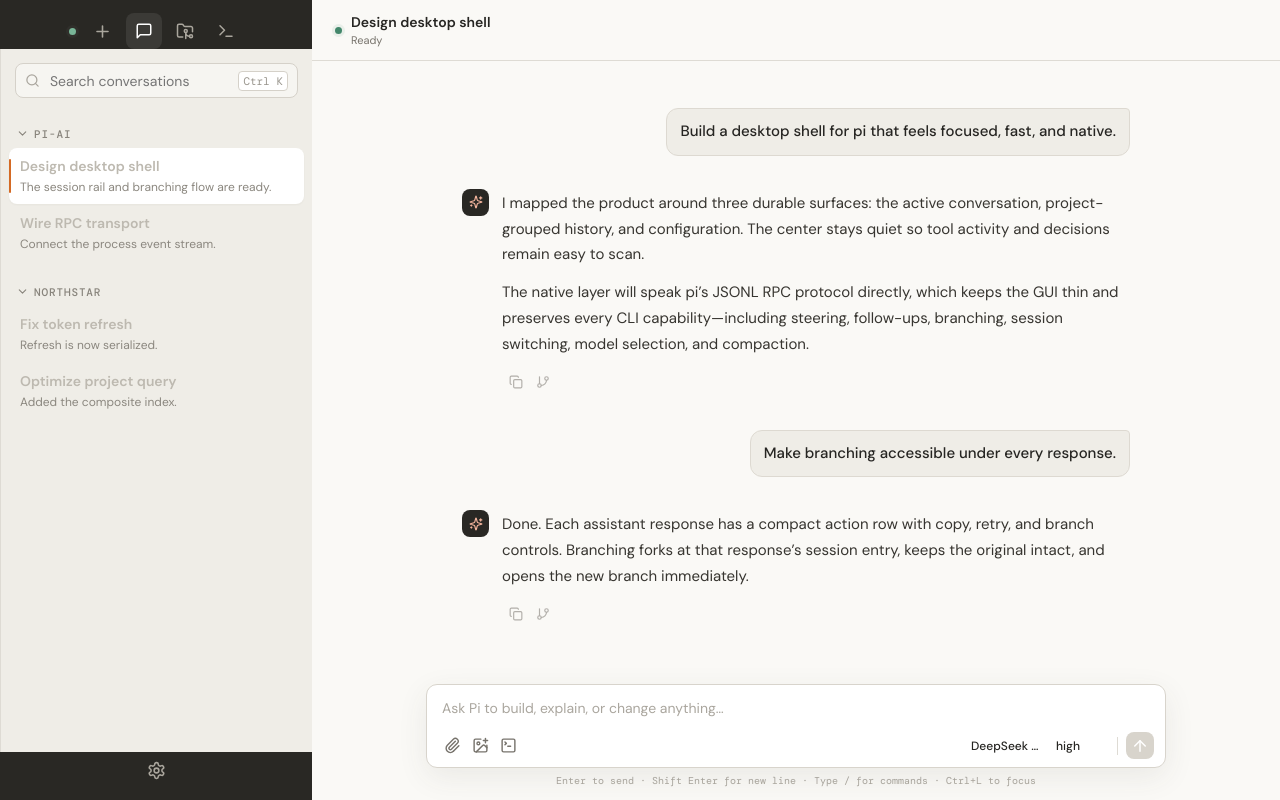
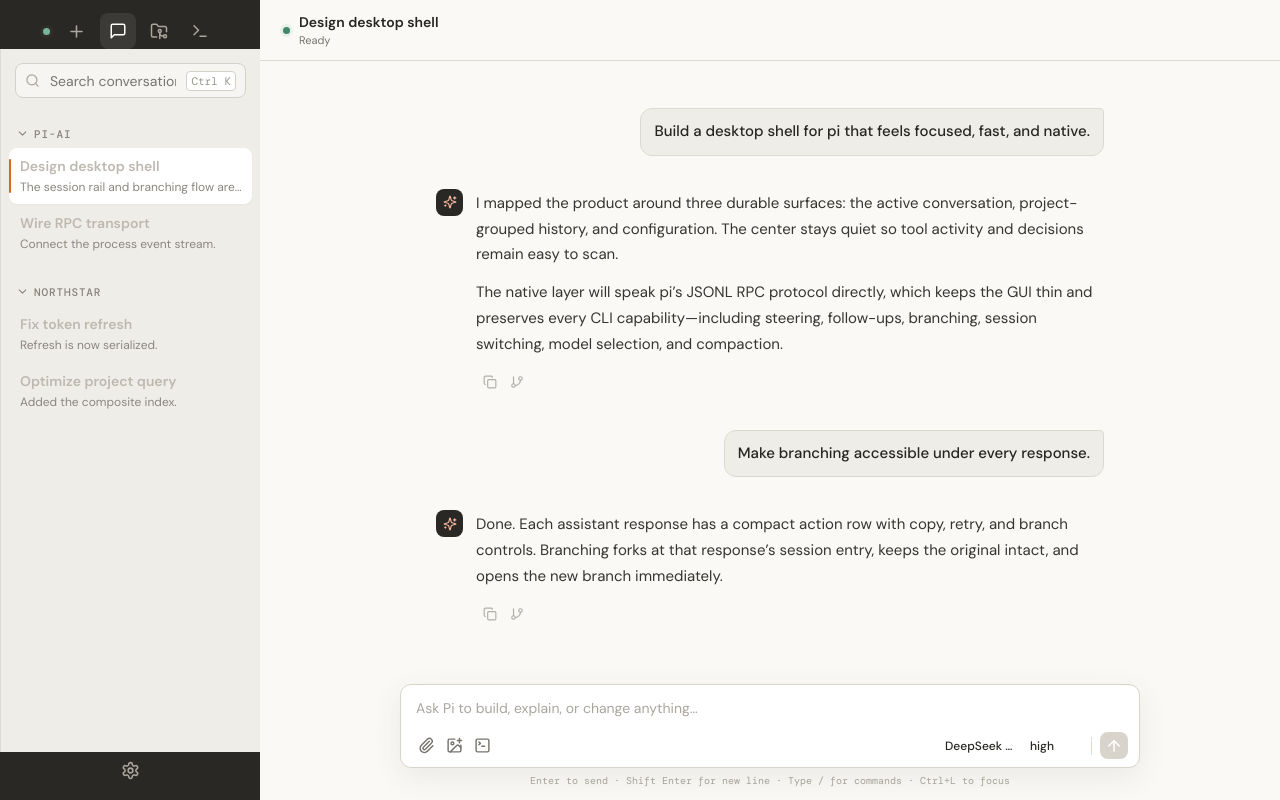
Before and after one commit to mattzq21/pi-op-out, a React (Vite) app: page / in a window 1280 px wide. Built offline with nearby package versions, Linux system fonts and the light colour scheme.

Commit message:
Committed all changes

```diff
--- a/src/styles.css
+++ b/src/styles.css
@@ -1,6 +1,6 @@
 @import url('https://fonts.googleapis.com/css2?family=DM+Mono:wght@400;500&family=DM+Sans:wght@400;500;600&family=Instrument+Serif:ital@0;1&display=swap');
 
-:root { font-family: "DM Sans", system-ui, sans-serif; color: #262522; background: #f3f1ec; font-synthesis: none; --ink: #262522; --muted: #77736c; --faint: #aaa69e; --line: #dedbd4; --paper: #faf9f6; --panel: #efede7; --accent: #d46a24; --accent-soft: #f8eadf; --green: #43876b; --rail-width: 312px; }
+:root { font-family: "DM Sans", system-ui, sans-serif; color: #262522; background: #f3f1ec; font-synthesis: none; --ink: #262522; --muted: #77736c; --faint: #aaa69e; --line: #dedbd4; --paper: #faf9f6; --panel: #efede7; --accent: #d46a24; --accent-soft: #f8eadf; --green: #43876b; --rail-width: 260px; }
 * { box-sizing: border-box; }
 body { margin: 0; min-width: 900px; min-height: 100vh; overflow: hidden; }
 button, input, textarea, select { font: inherit; color: inherit; }
@@ -166,4 +166,4 @@ kbd { font: 11px "DM Mono"; border: 1px solid #d5d1c9; background: white; paddin
 .app.dark .composer-bar .select-control:hover { border-color: var(--line); background: var(--dark-control-hover); }
 .app.dark .composer:focus-within { border-color: #68645c; box-shadow: 0 10px 35px #0004, 0 0 0 2px #d46a2424; }
 .app.dark .composer-bar .send:disabled { background: #4b4943; color: #8f8b82; }
-@media (max-width: 1050px) { :root { --rail-width: 278px; }.conversation { max-width: 670px; }.settings-layout { gap: 25px; } }
+@media (max-width: 1050px) { :root { --rail-width: 232px; }.conversation { max-width: 670px; }.settings-layout { gap: 25px; } }
```
